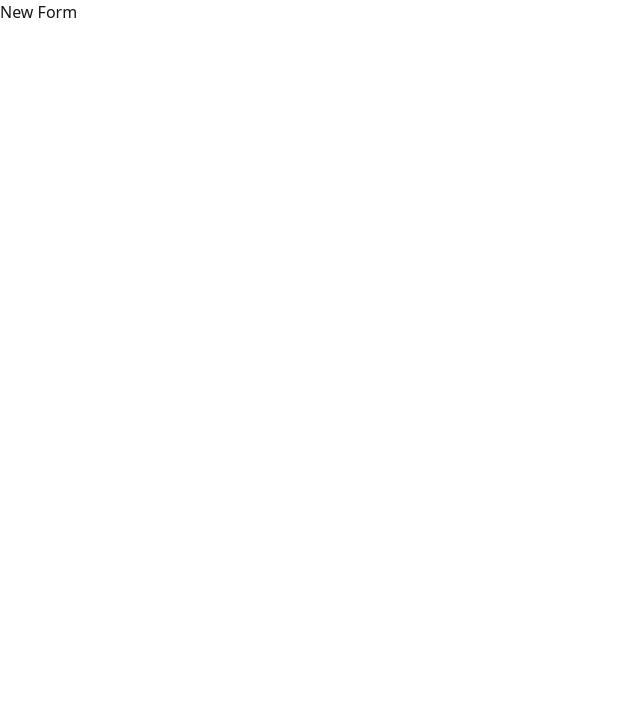
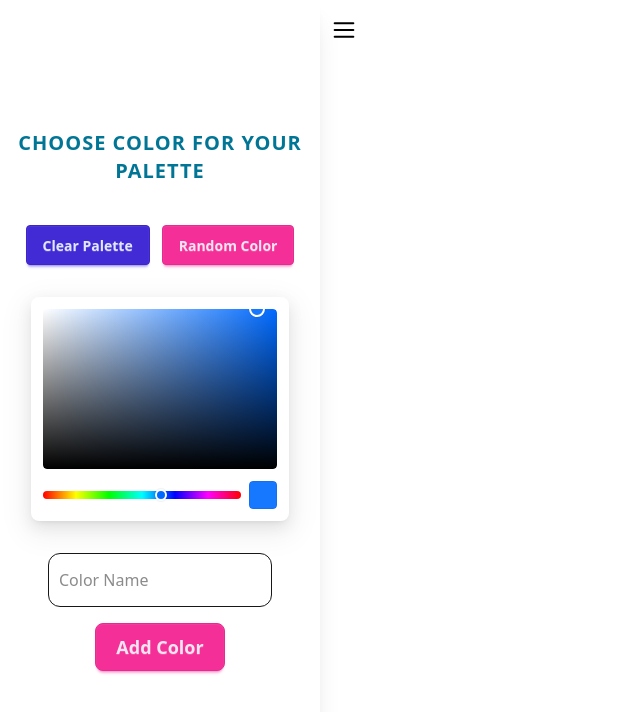
Before and after one commit to iamsarthakkr/colors-app, a Next.js app: page /palette/new in a window 1280 px wide. Shown: the top 712 px of the page, without its empty margins (0-640 px from the left). Built offline with nearby package versions, Linux system fonts and the light colour scheme.

Commit message:
Add Drawer for new form | initial changes for new form inputs

```diff
--- a/package.json
+++ b/package.json
@@ -9,6 +9,7 @@
     "lint": "next lint"
   },
   "dependencies": {
+    "@rc-component/color-picker": "^3.0.1",
     "chroma-js": "^3.1.2",
     "next": "15.3.2",
     "react": "^19.0.0",
--- a/src/app/globals.css
+++ b/src/app/globals.css
@@ -1,4 +1,6 @@
 @import "tailwindcss";
+@import '@rc-component/color-picker/assets/index.css';
+
 
 @plugin "daisyui" {
 	themes: light --default, dark --prefersdark;
--- a/src/ui/NewForm/NewForm.tsx
+++ b/src/ui/NewForm/NewForm.tsx
@@ -1,3 +1,39 @@
+"use client";
+
+import React from "react";
+import { Drawer } from "../components/Drawer";
+import ColorPicker, { Color } from '@rc-component/color-picker';
+
+
 export const NewForm = () => {
-	return <div>New Form</div>
+
+	const handleColorChange = React.useCallback((color:Color) => {
+		console.log({ color: color.toHexString() });
+	}, []);
+
+	return (
+		<main className="h-full w-full">
+			<Drawer>
+				<Drawer.Drawer className="h-full w-full flex flex-col justify-center items-center">
+					<h1 className="text-xl tracking-wider uppercase text-center mb-10 font-semibold text-cyan-700">
+						Choose Color for your Palette
+					</h1>
+					<div className="flex gap-3">
+						<button className="d-btn d-btn-primary">Clear Palette</button>
+						<button className="d-btn d-btn-secondary">Random Color</button>
+					</div>
+					<ColorPicker disabledAlpha className="my-8" onChangeComplete={handleColorChange}/>
+					<input
+						type="text"
+						id="color-name"
+						placeholder="Color Name"
+						className="px-2.5 py-3.5 outline-rose-700 border-1 focus:border-transparent rounded-xl w-[70%]"
+					/>
+					<button className="d-btn d-btn-secondary d-btn-lg mt-4 rounded-lg">Add Color</button>
+				</Drawer.Drawer>
+				<Drawer.Header></Drawer.Header>
+				<Drawer.Main></Drawer.Main>
+			</Drawer>
+		</main>
+	);
 };
--- /dev/null
+++ b/src/ui/components/Drawer.tsx
@@ -0,0 +1,76 @@
+"use client";
+
+import React from "react";
+import { HamburgerIcon } from "../icons";
+
+type BaseLayoutProps = {
+	className?: string;
+	children?: React.ReactNode;
+};
+
+const SizeMap = {
+	small: "w-60",
+	medium: "w-80",
+	large: "w-120",
+} as const;
+
+type DrawerProps = BaseLayoutProps & {
+	size?: "small" | "medium" | "large";
+};
+
+const DrawerDrawer = (props: DrawerProps) => {
+	const { children, className = "", size = "medium" } = props;
+	return (
+		<section
+			className={`${SizeMap[size]} group-has-checked:w-0 overflow-hidden bg-white shadow-xl transition-all duration-100 relative`}
+		>
+			<div className={`group-has-checked:hidden transition-[display] duration-200 ${className}`}>
+				{children}
+			</div>
+		</section>
+	);
+};
+
+const DrawerHeader = (props: BaseLayoutProps) => <>{props.children}</>;
+const Drawermain = (props: BaseLayoutProps) => <>{props.children}</>;
+
+export const Drawer = (props: BaseLayoutProps) => {
+	const { children, className = "" } = props;
+	const childList = React.Children.toArray(children) as React.ReactElement[];
+	console.log(childList.map((c) => c));
+
+	const getSlot = React.useCallback(
+		(element: React.ElementType) => {
+			return childList.find((child) => React.isValidElement(child) && child.type === element);
+		},
+		[childList]
+	);
+
+	const header = childList.find((child) => React.isValidElement(child) && child.type === Drawer.Drawer);
+	console.log({ header });
+
+	return (
+		<div className={`h-full w-full flex group ${className}`}>
+			<input type="checkbox" id="drawer-toggle" className="hidden" />
+			{/* Drawer */}
+			{getSlot(Drawer.Drawer)}
+			<section className="flex-1 flex flex-col">
+				<header className="h-15 grow-0 flex items-center">
+					<label
+						htmlFor="drawer-toggle"
+						title="Toggle sidebar"
+						className="inline-block cursor-pointer p-2 text-black rounded"
+					>
+						<HamburgerIcon />
+					</label>
+					{getSlot(Drawer.Header)}
+				</header>
+				<main className="flex-1">{getSlot(Drawer.Main)}</main>
+			</section>
+		</div>
+	);
+};
+
+Drawer.Drawer = DrawerDrawer;
+Drawer.Header = DrawerHeader;
+Drawer.Main = Drawermain;
--- /dev/null
+++ b/src/ui/icons/SvgIcon.tsx
@@ -0,0 +1,47 @@
+import * as React from "react";
+
+const SizeMap =  {
+	small: 24,
+	medium: 32,
+	large: 48
+}
+
+type BaseSVGProps = {
+	className?: string;
+	path?: string;
+	size?: keyof typeof SizeMap;
+	onClick?: (e: React.MouseEvent<HTMLElement, MouseEvent>) => void;
+};
+
+type SVGProps = BaseSVGProps &
+	React.JSX.IntrinsicAttributes &
+	React.DetailedHTMLProps<React.HTMLAttributes<HTMLElement>, HTMLElement>;
+
+export const SvgIcon = (props: SVGProps) => {
+	const { onClick, className = "", path, size = "medium", ...others } = props;
+	return (
+		<i onClick={onClick} className={className} {...others}>
+			<svg
+				className="p-0"
+				viewBox="0 0 24 24"
+				width={SizeMap[size]}
+				height={SizeMap[size]}
+			>
+				<path
+					fill="none"
+					stroke="currentColor"
+					strokeLinecap="round"
+					strokeLinejoin="round"
+					strokeWidth="1.5"
+					d={path}
+				/>
+			</svg>
+		</i>
+	);
+};
+
+export const CreateSvgFromPath = (path: string): React.FC<SVGProps> => {
+	const Component: React.FC<SVGProps> = (props) => <SvgIcon path={path} {...props} />;
+	Component.displayName = `SvgIcon(${path})`;
+	return Component;
+};
--- /dev/null
+++ b/src/ui/icons/index.ts
@@ -0,0 +1,4 @@
+import { CreateSvgFromPath } from "./SvgIcon";
+
+const HamburgerIconPath = "M5 17h14M5 12h14M5 7h14";
+export const HamburgerIcon = CreateSvgFromPath(HamburgerIconPath);
```
Also changed, not shown: src/ui/NewForm/index.ts (renamed from src/ui/NewForm/index.tsx), 1 other file (tests, documents, lock files or other folders).
